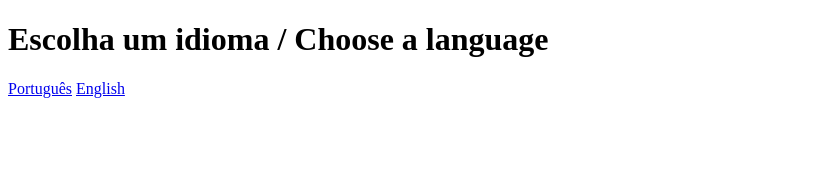
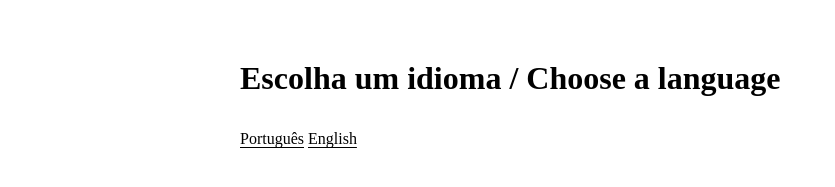
Before and after one commit to fajremvp/joaofogaca.com, an Astro site: page / in a window 1280 px wide. Shown: the whole page, without its empty margins (0-835 px from the left). Built offline with nearby package versions, Linux system fonts and the light colour scheme; Astro itself is replaced by a stand-in of ours.

Commit message:
style: adopt minimal black and white design

```diff
--- a/src/pages/404.astro
+++ b/src/pages/404.astro
@@ -1,4 +1,5 @@
 ---
+import '../styles/base.css';
 ---
 
 <!doctype html>
--- a/src/pages/index.astro
+++ b/src/pages/index.astro
@@ -1,4 +1,5 @@
 ---
+import '../styles/base.css';
 ---
 
 <!doctype html>
--- a/src/styles/base.css
+++ b/src/styles/base.css
@@ -1,16 +1,19 @@
 :root {
-  color-scheme: light dark;
-  font-family: system-ui, sans-serif;
+  color-scheme: light;
+  color: #000;
+  background: #fff;
 }
 
 body {
-  max-width: 44rem;
+  max-width: 50rem;
   margin: 0 auto;
   padding: 2rem 1.25rem;
   line-height: 1.6;
 }
 
-a {
+a,
+a:visited {
+  color: inherit;
   text-underline-offset: 0.2em;
 }
 
@@ -19,8 +22,11 @@ a:focus-visible {
   outline-offset: 3px;
 }
 
-nav {
-  display: flex;
-  flex-wrap: wrap;
-  gap: 1rem;
+img {
+  max-width: 100%;
+  height: auto;
 }
+
+pre {
+  overflow-x: auto;
+}
```
Also changed, not shown: README.md.
